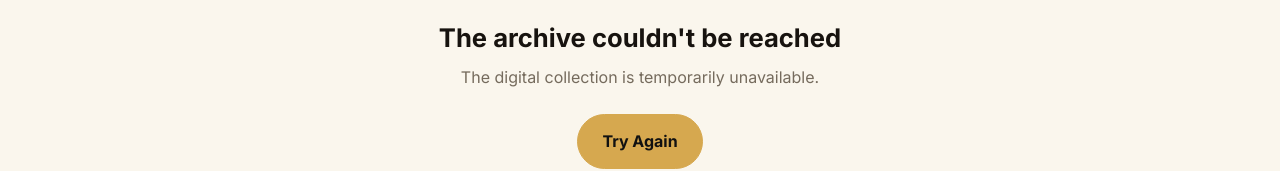
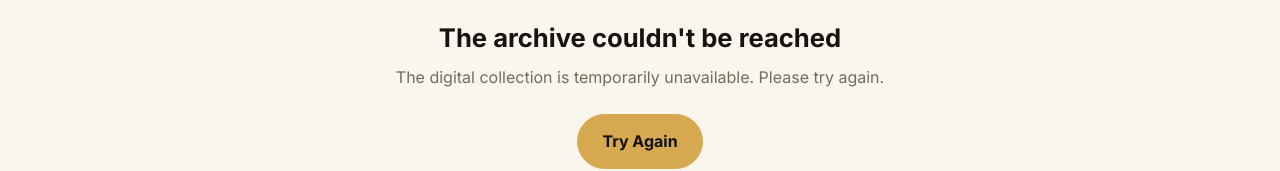
Before and after one commit to damsilu-tech/2026_Cirbernex, a plain HTML site: page collection.html in a window 1280 px wide. Shown: the part 842-1013 px from the top of the page. Drawn offline with Linux system fonts and the light colour scheme; no server answers.

Commit message:
Fixing loading of artifacts

```diff
--- a/collection.html
+++ b/collection.html
@@ -232,10 +232,10 @@ const API_BASE = (() => {
     /* ------ Load ------ */
     async function loadArtifacts() {
 
-    // Show loading state immediately
+    // Show a proper museum loading experience
     grid.innerHTML = `
-        <div class="collection-loading">
-            <div class="collection-loading-symbol">𓂀</div>
+        <div class="collection-loading" role="status" aria-live="polite">
+            <div class="collection-loading-symbol" aria-hidden="true">𓂀</div>
 
             <h2>Opening the Museum Archive</h2>
 
@@ -243,7 +243,7 @@ const API_BASE = (() => {
                 Connecting to our digital collection...
             </p>
 
-            <div class="collection-loading-bar">
+            <div class="collection-loading-bar" aria-hidden="true">
                 <span></span>
             </div>
         </div>
@@ -252,14 +252,19 @@ const API_BASE = (() => {
     noResults.hidden = true;
 
     try {
-
         const res = await fetch(`${API_BASE}/api/artifacts`);
 
         if (!res.ok) {
             throw new Error(`API returned ${res.status}`);
         }
 
-        allArtifacts = await res.json();
+        const data = await res.json();
+
+        if (!Array.isArray(data)) {
+            throw new Error('Invalid artifact data received');
+        }
+
+        allArtifacts = data;
 
         applyURLFilter();
 
@@ -268,14 +273,15 @@ const API_BASE = (() => {
         console.error('Failed to load artifacts:', err);
 
         grid.innerHTML = `
-            <div class="collection-error">
+            <div class="collection-error" role="alert">
 
-                <div class="collection-error-symbol">𓂀</div>
+                <div class="collection-error-symbol" aria-hidden="true">𓂀</div>
 
                 <h2>The archive couldn't be reached</h2>
 
                 <p>
                     The digital collection is temporarily unavailable.
+                    Please try again.
                 </p>
 
                 <button
```
